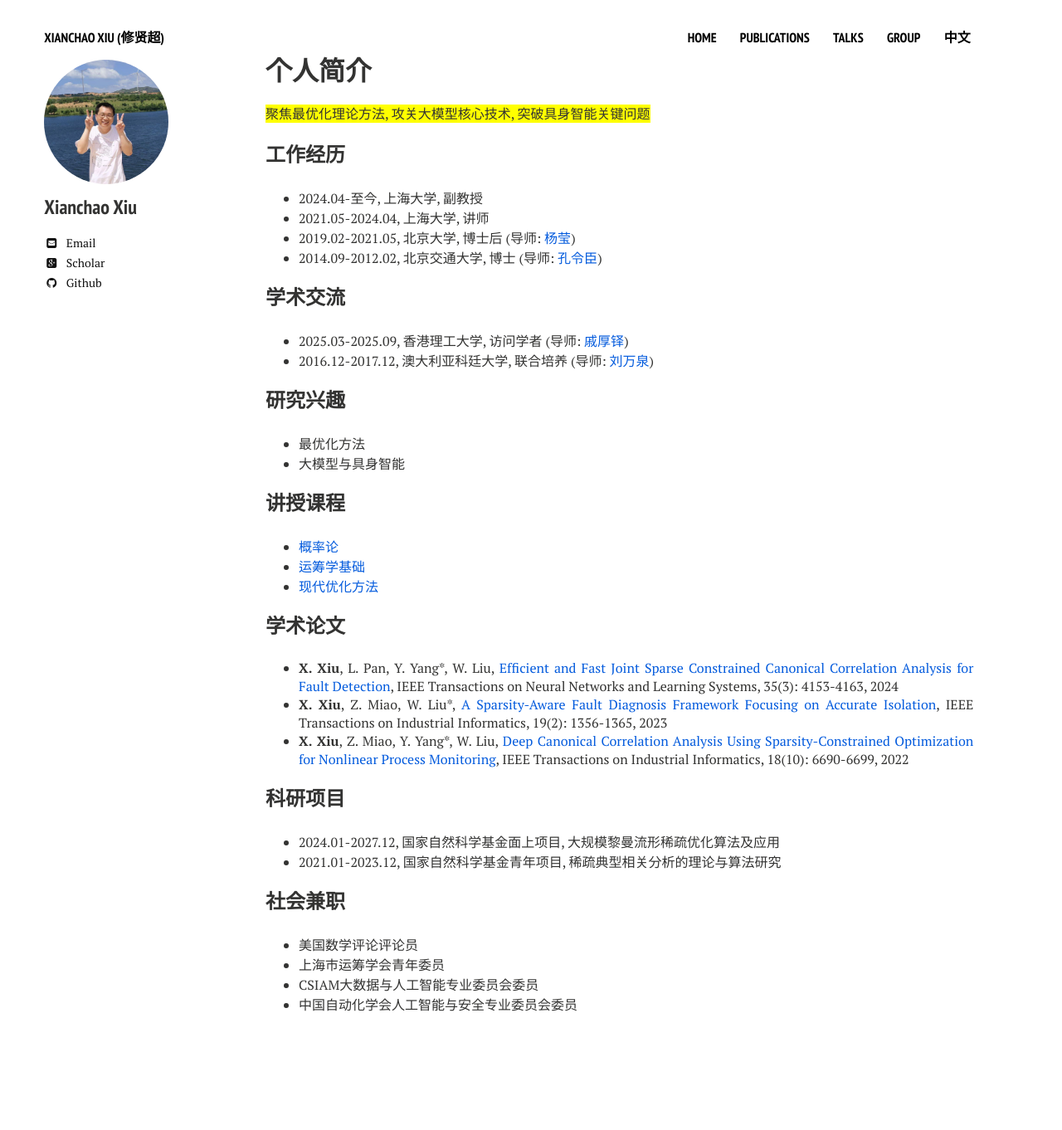
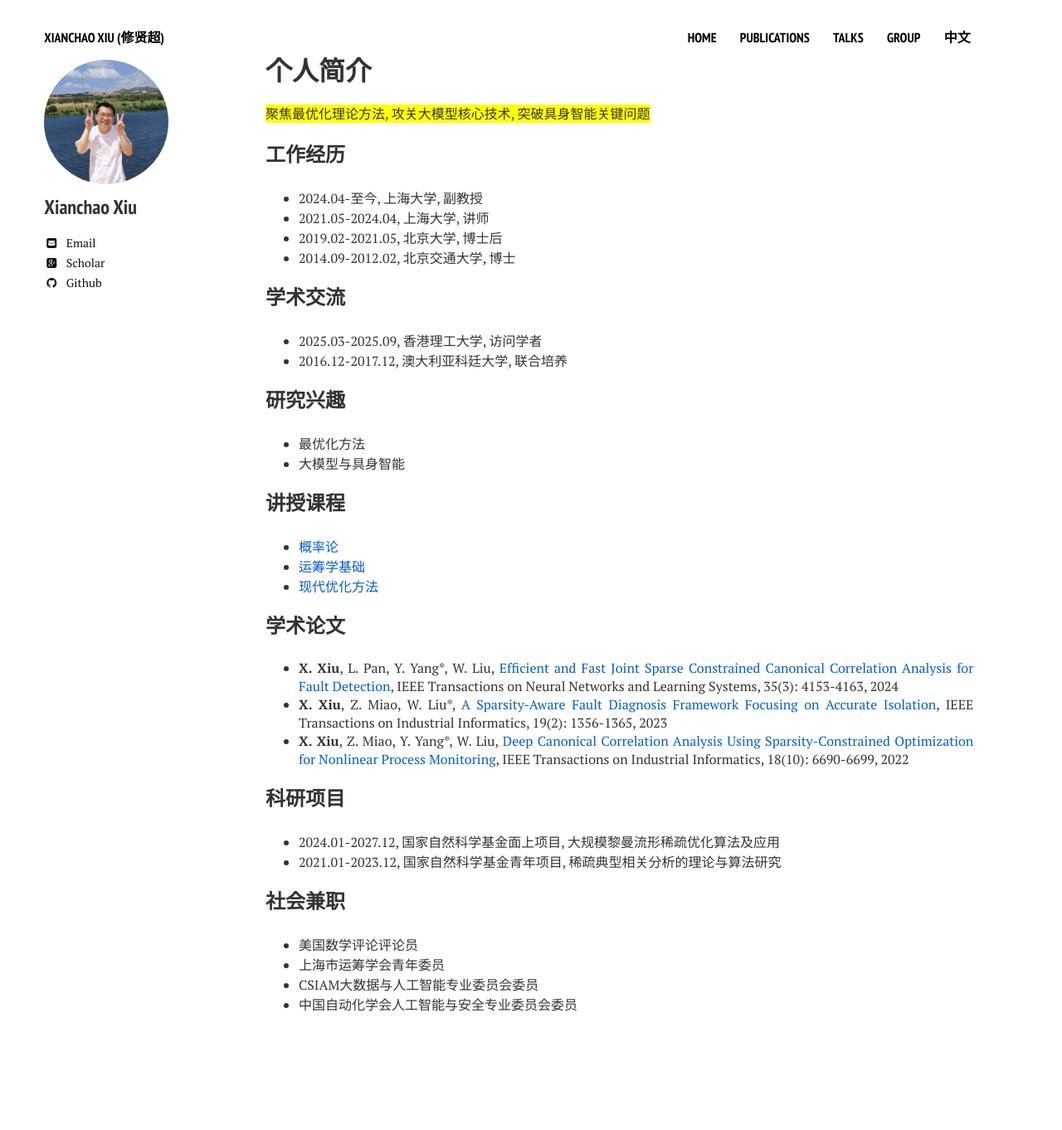
Before and after one commit to xianchaoxiu/xianchaoxiu.github.io, a Jekyll site: the page built from chinese/index.md, in a window 1280 px wide. Shown: the whole page at 83% size. Built offline with Jekyll 4.4.1, drawn with Linux system fonts in a browser that asks for light colours; nearby versions of some CDN libraries.

Commit message:
Update index.md

```diff
--- a/chinese/index.md
+++ b/chinese/index.md
@@ -14,12 +14,12 @@ share: false
 ### 工作经历
 * 2024.04-至今, 上海大学, 副教授 <br>
 * 2021.05-2024.04, 上海大学, 讲师 <br>
-* 2019.02-2021.05, 北京大学, 博士后 (导师: <a href="https://www.coe.pku.edu.cn/teaching/all_time/7262.html" class="textlink" target="_blank">杨莹</a>) <br>
-* 2014.09-2012.02, 北京交通大学, 博士 (导师: <a href="https://faculty.bjtu.edu.cn/8316/" class="textlink" target="_blank">孔令臣</a>)<br>
+* 2019.02-2021.05, 北京大学, 博士后 <br>
+* 2014.09-2012.02, 北京交通大学, 博士 <br>
 
 ### 学术交流
-* 2025.03-2025.09, 香港理工大学, 访问学者 (导师: <a href="https://www.polyu.edu.hk/ama/people/academic-staff/prof-qi-houduo/" class="textlink" target="_blank">戚厚铎</a>) <br>
-* 2016.12-2017.12, 澳大利亚科廷大学, 联合培养 (导师: <a href="https://ise.sysu.edu.cn/teacher/LiuWanquan" class="textlink" target="_blank">刘万泉</a>)  <br>
+* 2025.03-2025.09, 香港理工大学, 访问学者 <br>
+* 2016.12-2017.12, 澳大利亚科廷大学, 联合培养  <br>
 
 
 ### 研究兴趣
```
